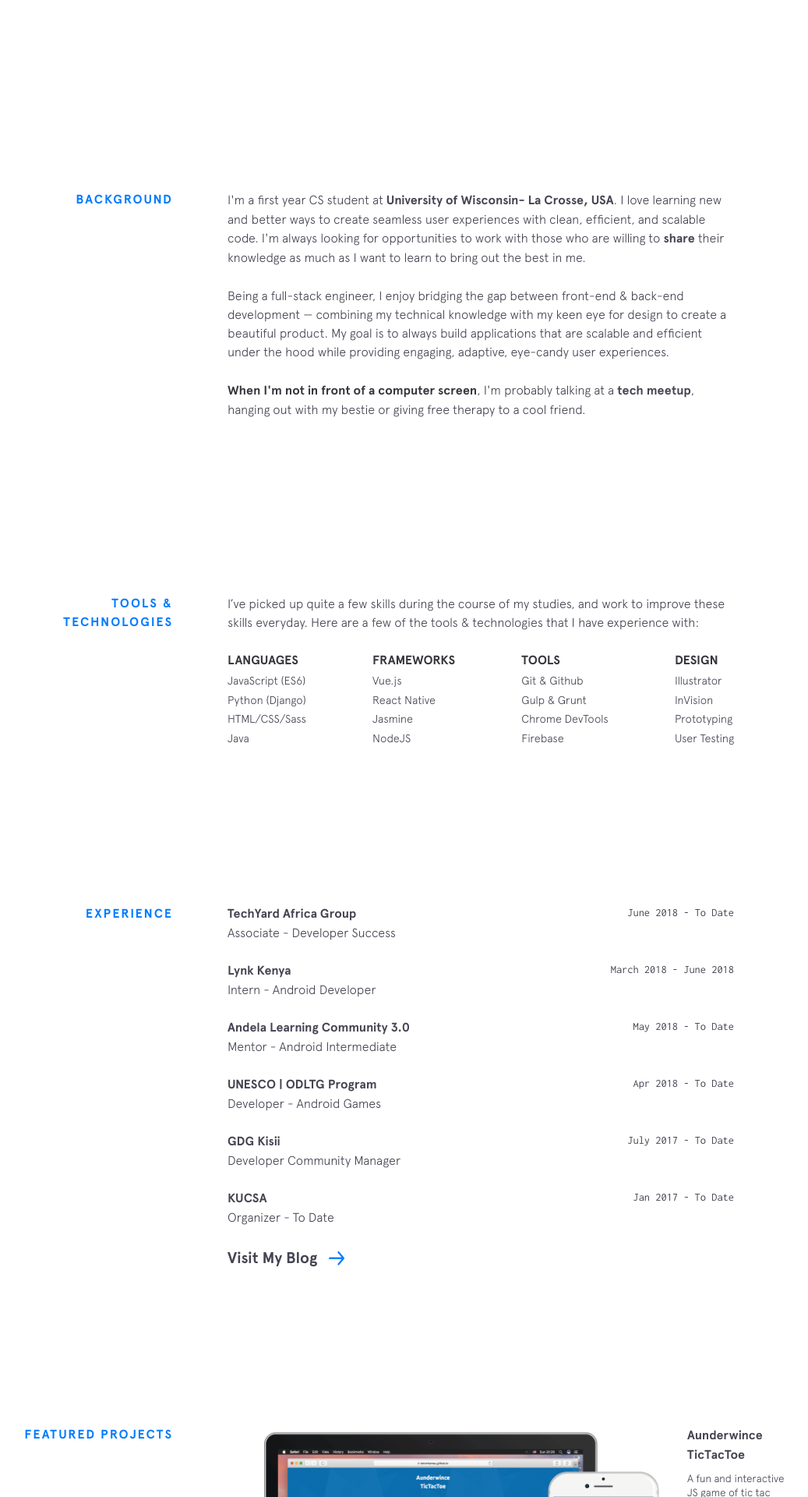
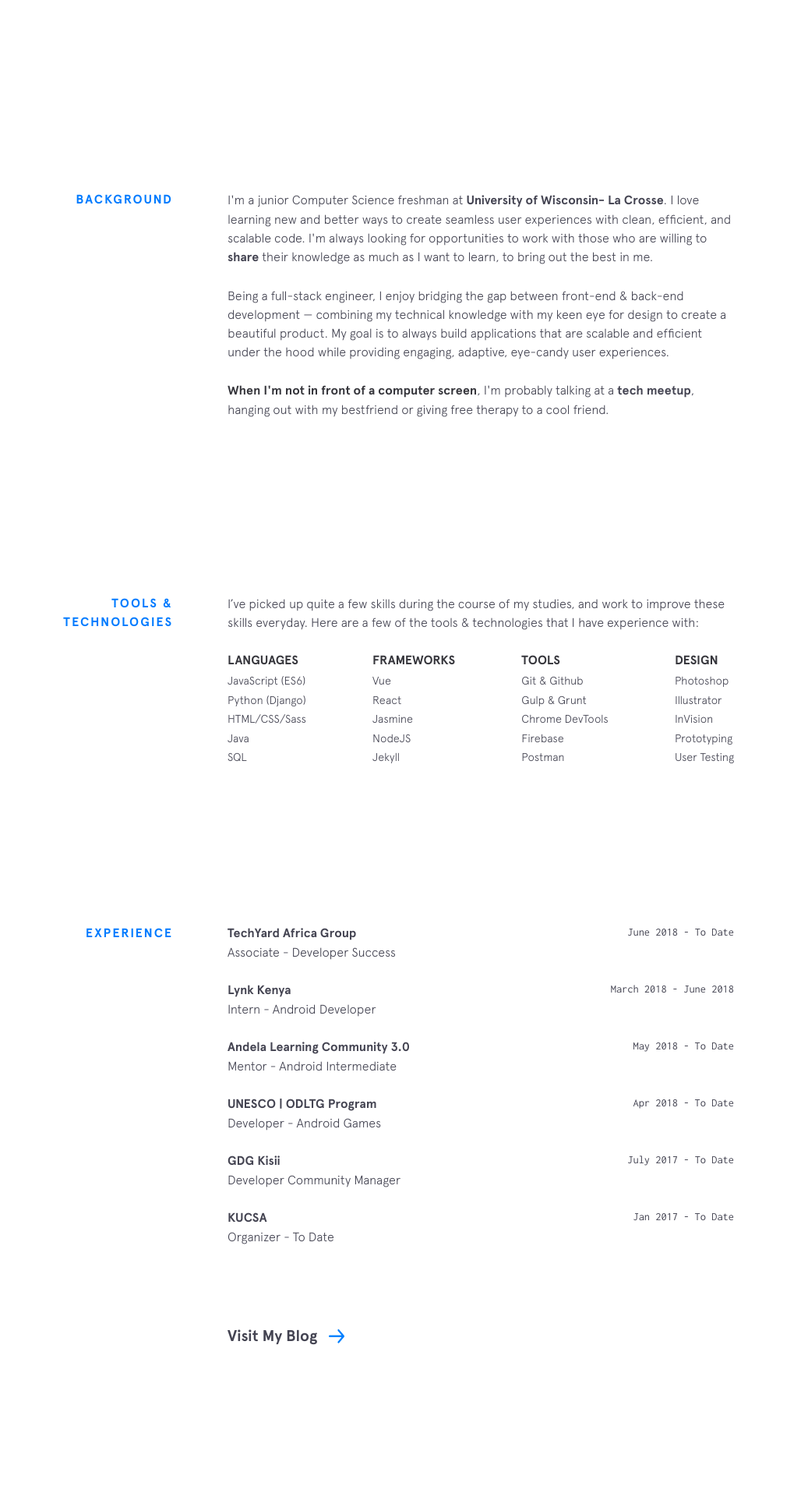
Before and after one commit to Timtech4u/timtech4u.github.io, a Jekyll site: the page built from index.html, in a window 1280 px wide. Shown: the part 756-2676 px from the top of the page at 78% size, without its empty margins (158-1195 px from the left). Built offline with Jekyll 4.4.1, drawn with Linux system fonts in a browser that asks for light colours; nearby versions of some CDN libraries; some of the changed text lies outside the part shown.

Commit message:
exciting updates

```diff
--- a/_data/skills.yml
+++ b/_data/skills.yml
@@ -3,20 +3,24 @@ languages:
   - item: Python (Django)
   - item: HTML/CSS/Sass
   - item: Java
+  - item: SQL
 
 frameworks:
-  - item: Vue.js
-  - item: React Native
+  - item: Vue
+  - item: React
   - item: Jasmine
   - item: NodeJS
+  - item: Jekyll
 
 tools:
   - item: Git & Github
   - item: Gulp & Grunt
   - item: Chrome DevTools
   - item: Firebase
+  - item: Postman
 
 design:
+  - item: Photoshop
   - item: Illustrator
   - item: InVision
   - item: Prototyping
--- a/_includes/background.html
+++ b/_includes/background.html
@@ -2,11 +2,11 @@
     <div class="section__title">Background</div>
     <div class="section__content">
         <p>
-            I'm a first year CS student at <a href="http://www.cs.uwlax.edu">University of Wisconsin- La Crosse, USA</a>.
+            I'm a junior Computer Science freshman at <a href="http://www.cs.uwlax.edu">University of Wisconsin- La Crosse</a>.
             I love learning new and better ways to create seamless user
             experiences with clean, efficient, and scalable code. I'm always
-            looking for opportunities to work with those who are willing to <a href="https://gdgkenya.org">share</a>
-            their knowledge as much as I want to learn to bring out the best in me.
+            looking for opportunities to work with those who are willing to <a href="https://gdgkenya.org/directory">share</a>
+            their knowledge as much as I want to learn, to bring out the best in me.
         </p>
 
         <p>Being a full-stack engineer, I enjoy bridging the gap between front-end & back-end development &mdash;
@@ -17,6 +17,6 @@
         <p>
             <strong>When I'm not in front of a computer screen</strong>, I'm probably talking at a <a
                 href="https://meetup.com/GDG-Kisii">tech meetup</a>, hanging out with
-            my bestie or giving free therapy to a cool friend.</p>
+            my bestfriend or giving free therapy to a cool friend.</p>
     </div>
 </section>
--- a/_includes/featured-projects.html
+++ b/_includes/featured-projects.html
@@ -12,7 +12,7 @@
                     <a href="https://www.kelvinkamau.app/AunderwinceTicTacToe/" target="_blank">Aunderwince
                         TicTacToe</a>
                 </div>
-                <p>A fun and interactive JS game of tic tac toe in progressive web app where a user plays against the
+                <p>A fun and interactive web game of tic-tac-toe in progressive web app where a user plays against the
                     computer.</p>
             </figcaption>
         </div>
--- a/_scss/partials/_experience.scss
+++ b/_scss/partials/_experience.scss
@@ -1,6 +1,6 @@
 .experience {
   .jobs {
-    margin-bottom: 10px;
+    margin-bottom: 100px;
   }
   .job {
     margin-bottom: 25px;
```
Also changed, not shown: other parts of _includes/featured-projects.html (+1 -1 lines), _data/other-projects.yml (+9 -10 lines), css/main.css.
